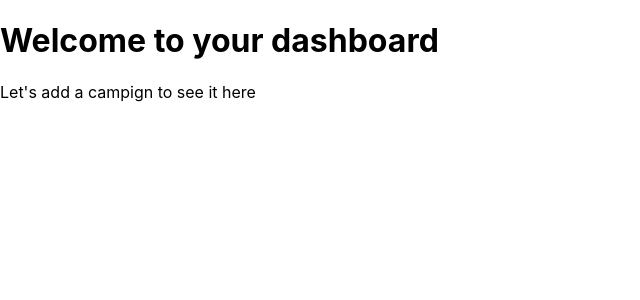
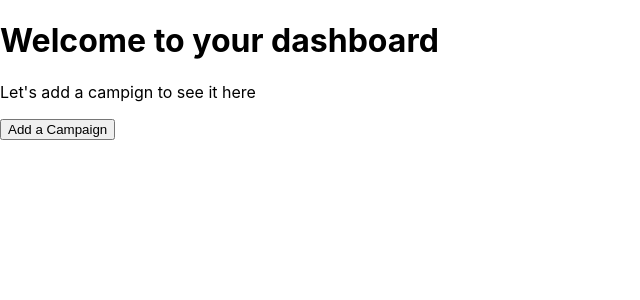
Before and after one commit to SaveTheAnimals2/Front-End-STA2, a React (Create React App) app in the folder savetheanimals/: page /dashboard in a window 1280 px wide. Shown: the top 300 px of the page, without its empty margins (0-640 px from the left). Built offline with nearby package versions, Linux system fonts and the light colour scheme; sample sign-in values are in the browser's storage.

Commit message:
added a button to add a new campaign

```diff
--- a/savetheanimals/src/components/Dashboard.js
+++ b/savetheanimals/src/components/Dashboard.js
@@ -5,7 +5,7 @@ import Campaign from './Campaign';
 
 function Dashboard(props)
 {
-  const {isLoading, error, campaigns, isUpdating, getCampaigns, addCampaign, updateCampaign, deleteCampaign} = props;
+  const {isLoading, error, campaigns, isUpdating, getCampaigns, addCampaign, updateCampaign, deleteCampaign, history} = props;
     return(
         <div className='user-dashboard'>
             <h1>Welcome to your dashboard</h1>
@@ -16,6 +16,7 @@ function Dashboard(props)
                 <Campaign campaigns={campaigns}/>
               )}
             </div>
+            <button onClick={() => history.push('/add-campaign')}>Add a Campaign</button>
         </div>
     );
 }
```
